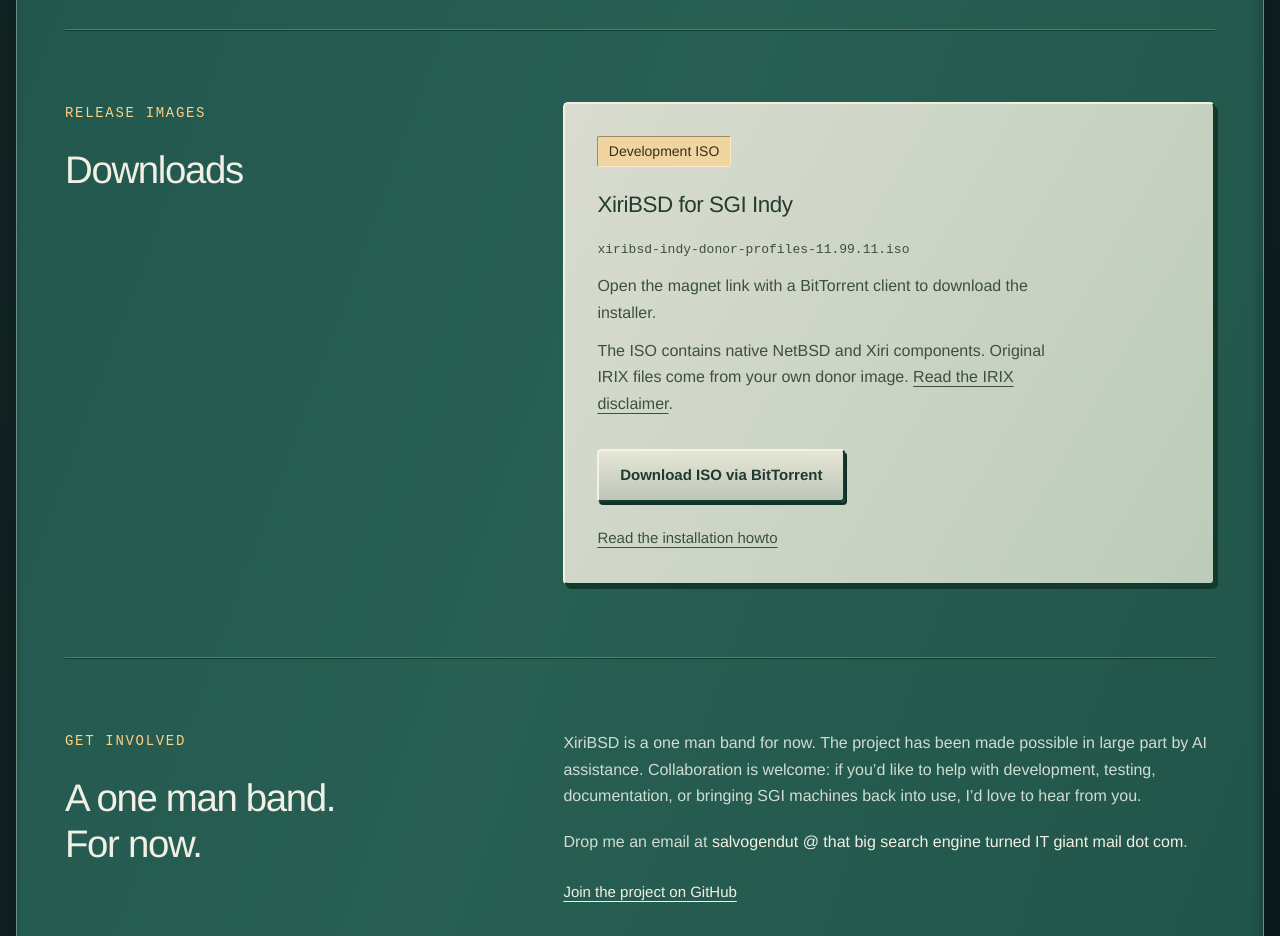
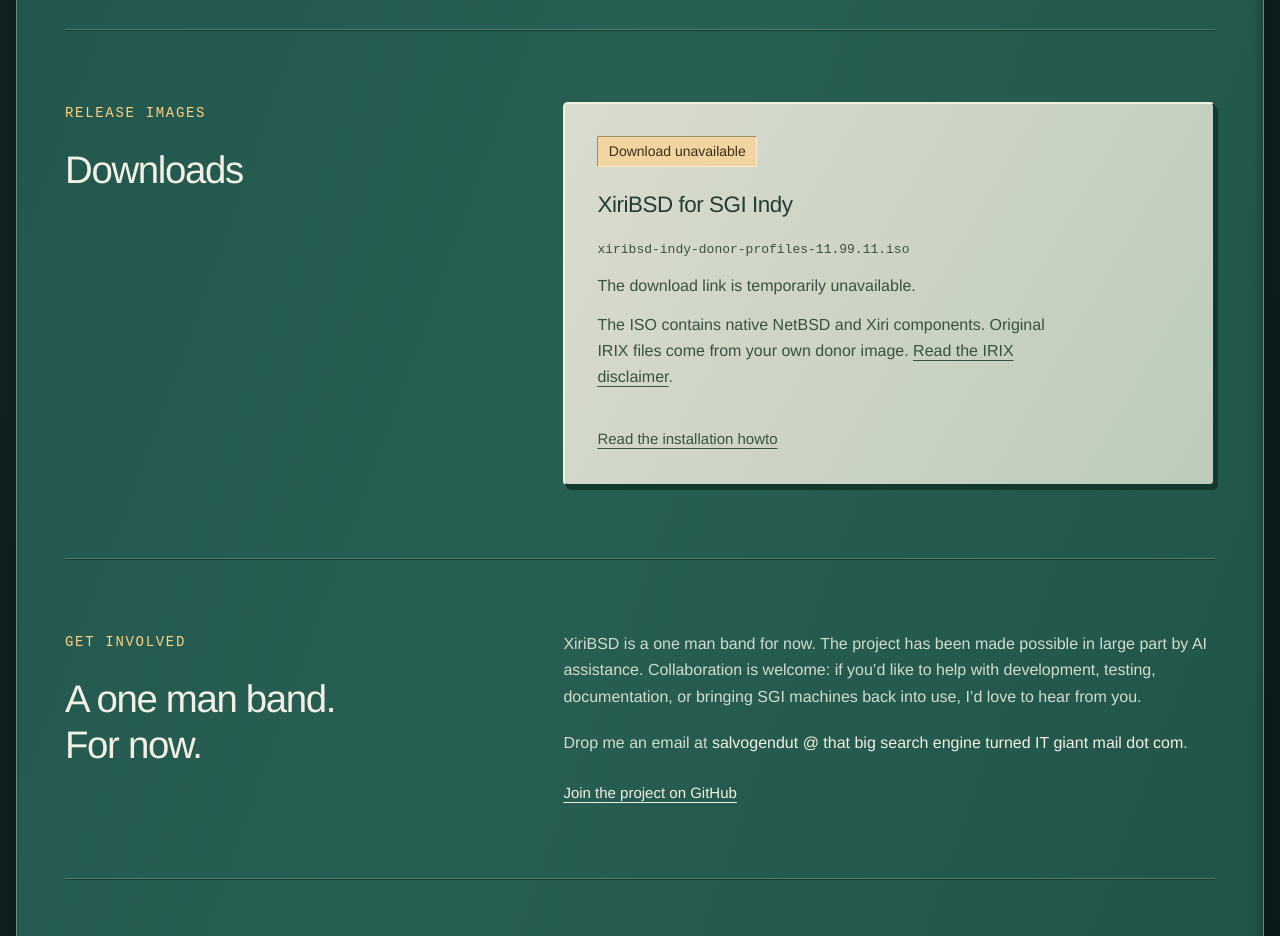
Before and after one commit to salvogendut/xiribsd, a plain HTML site: page website/public/index.html in a window 1280 px wide. Shown: the part 3240-4176 px from the top of the page. Drawn offline with Linux system fonts and the light colour scheme.

Commit message:
Temporarily remove the ISO magnet download link

```diff
--- a/website/public/index.html
+++ b/website/public/index.html
@@ -129,12 +129,11 @@
             <h2 id="downloads-title">Downloads</h2>
           </div>
           <div class="download-placeholder">
-            <span class="release-status">Development ISO</span>
+            <span class="release-status">Download unavailable</span>
             <h3>XiriBSD for SGI Indy</h3>
             <p><code>xiribsd-indy-donor-profiles-11.99.11.iso</code></p>
-            <p>Open the magnet link with a BitTorrent client to download the installer.</p>
+            <p>The download link is temporarily unavailable.</p>
             <p>The ISO contains native NetBSD and Xiri components. Original IRIX files come from your own donor image. <a href="#disclaimer">Read the IRIX disclaimer</a>.</p>
-            <a class="button" href="magnet:?xt=urn:btih:beb9fb50bfddc518fb189b913a6433492116617c&amp;dn=xiribsd">Download ISO via BitTorrent</a>
             <p><a class="text-link" href="installation.html">Read the installation howto</a></p>
           </div>
         </section>
```
Also changed, not shown: website/public/installation.html (+1 -1 lines), 1 other file.
